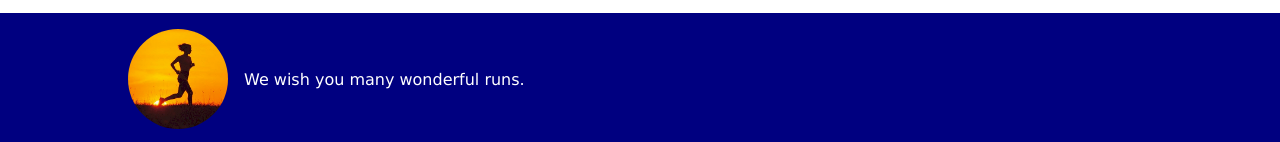
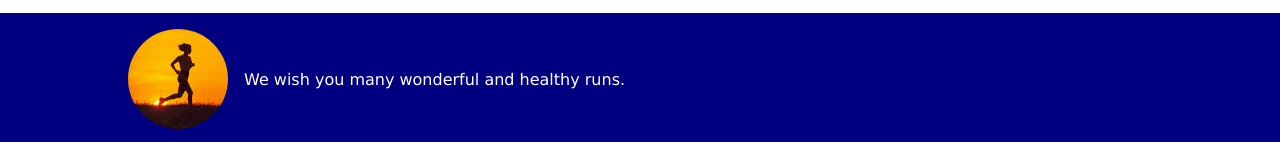
Before and after one commit to edwardtanguay/et055-sports-site, a plain HTML site: page index.html in a window 1280 px wide. Shown: the part 655-797 px from the top of the page. Drawn offline with Linux system fonts and the light colour scheme.

Commit message:
added healthy

```diff
--- a/index.html
+++ b/index.html
@@ -39,7 +39,7 @@
 	<footer>
 		<img src="images/runsun_wide.jpg"
 			 alt="person running with sunset">
-		<p>We wish you many wonderful runs.</p>
+		<p>We wish you many wonderful and healthy runs.</p>
 	</footer>
 </body>
 
```
